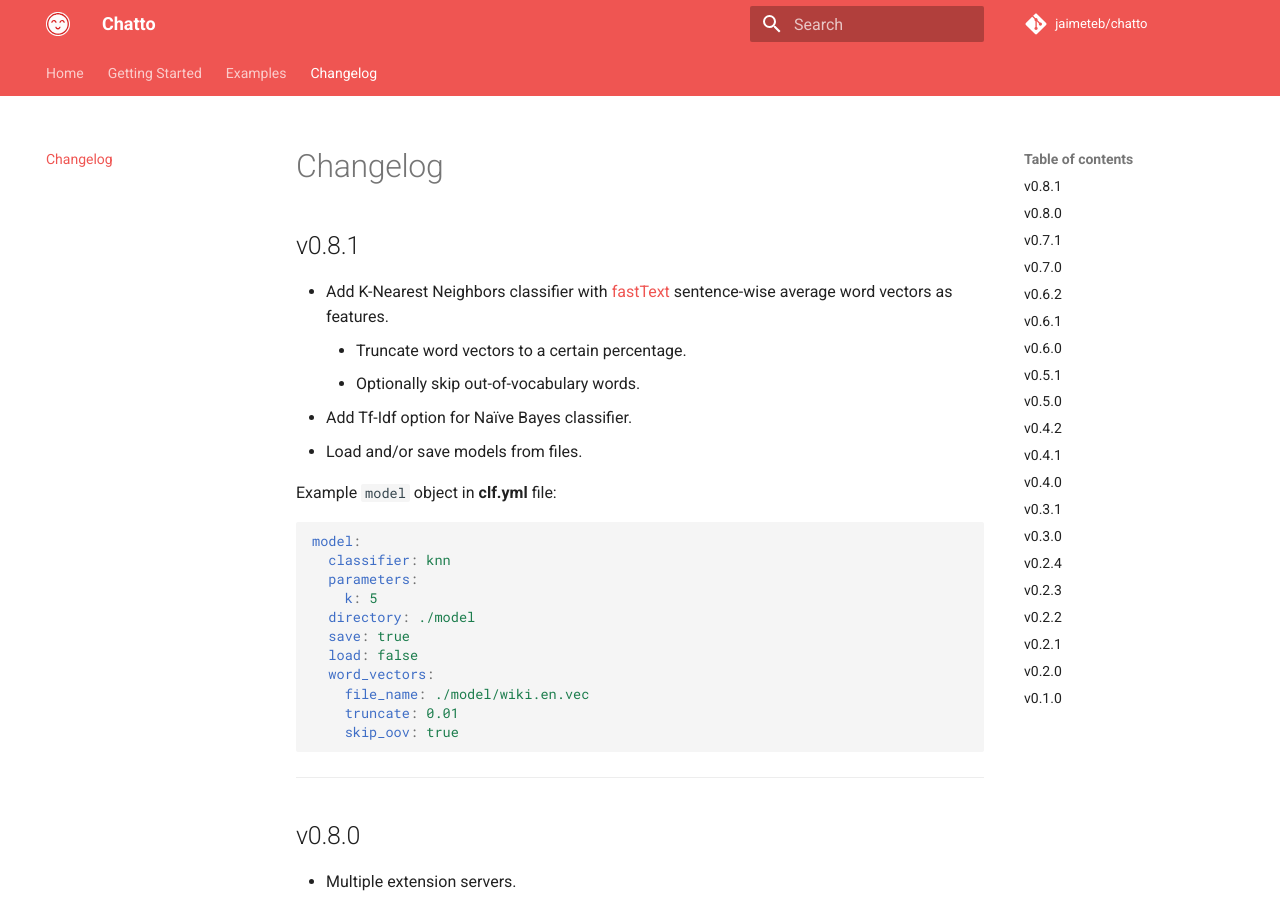
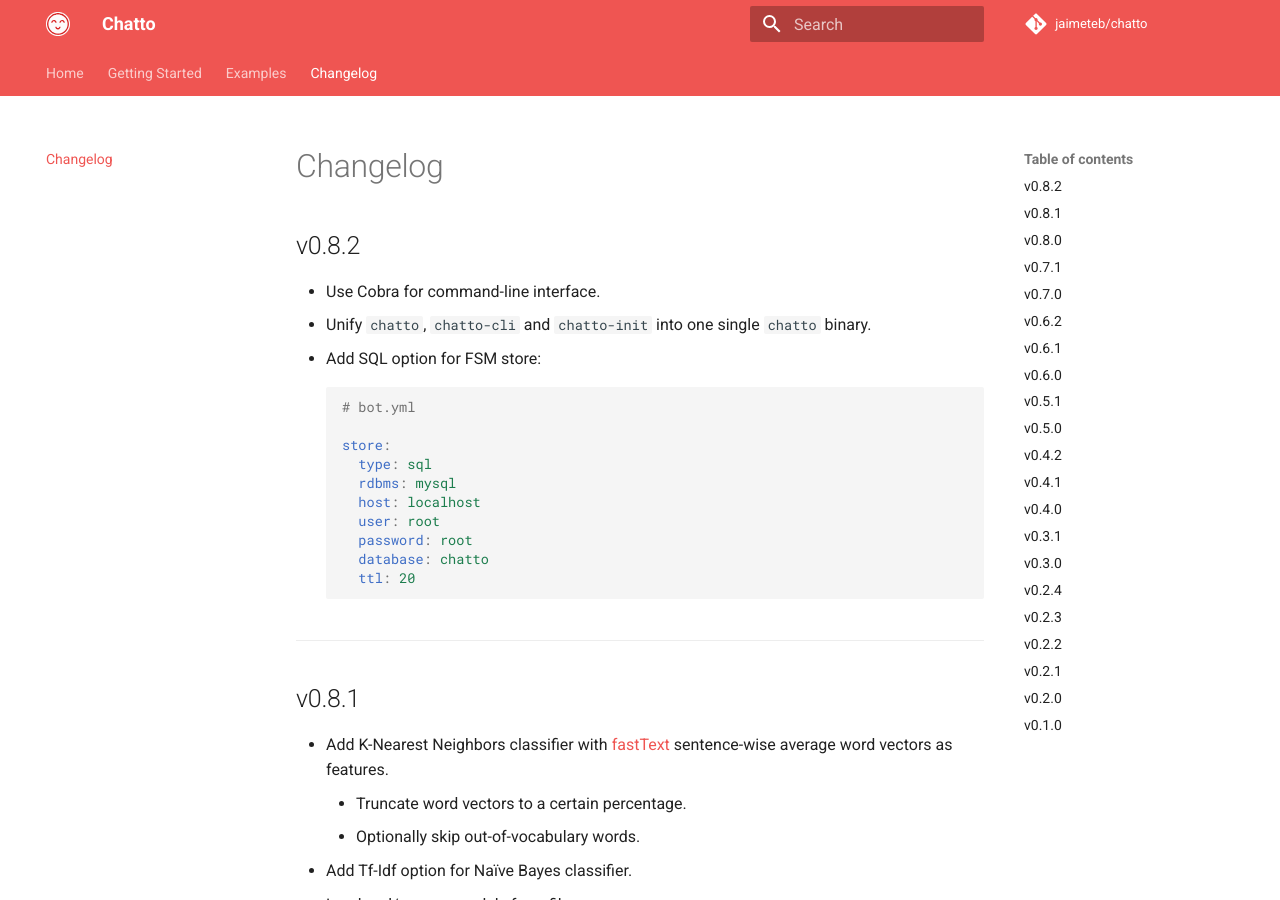
Before and after one commit to jaimeteb/chatto, an MkDocs documentation site: the page built from docs/changelog.md, in a window 1280 px wide and 900 px high. Built offline with MkDocs 1.6.1 and Material for MkDocs 9.7.7, drawn with Linux system fonts in a browser that asks for light colours; comment, search, counter and statistics services are not loaded.

Commit message:
Update changelog.md

````diff
--- a/docs/changelog.md
+++ b/docs/changelog.md
@@ -1,4 +1,25 @@
 # Changelog
+
+## v0.8.2
+
+* Use Cobra for command-line interface.
+* Unify `chatto`, `chatto-cli` and `chatto-init` into one single `chatto` binary.
+* Add SQL option for FSM store:
+
+	```yaml
+	# bot.yml
+
+	store:
+	  type: sql
+	  rdbms: mysql
+	  host: localhost
+	  user: root
+	  password: root
+	  database: chatto
+	  ttl: 20
+	```
+
+---
 
 ## v0.8.1
 
````
